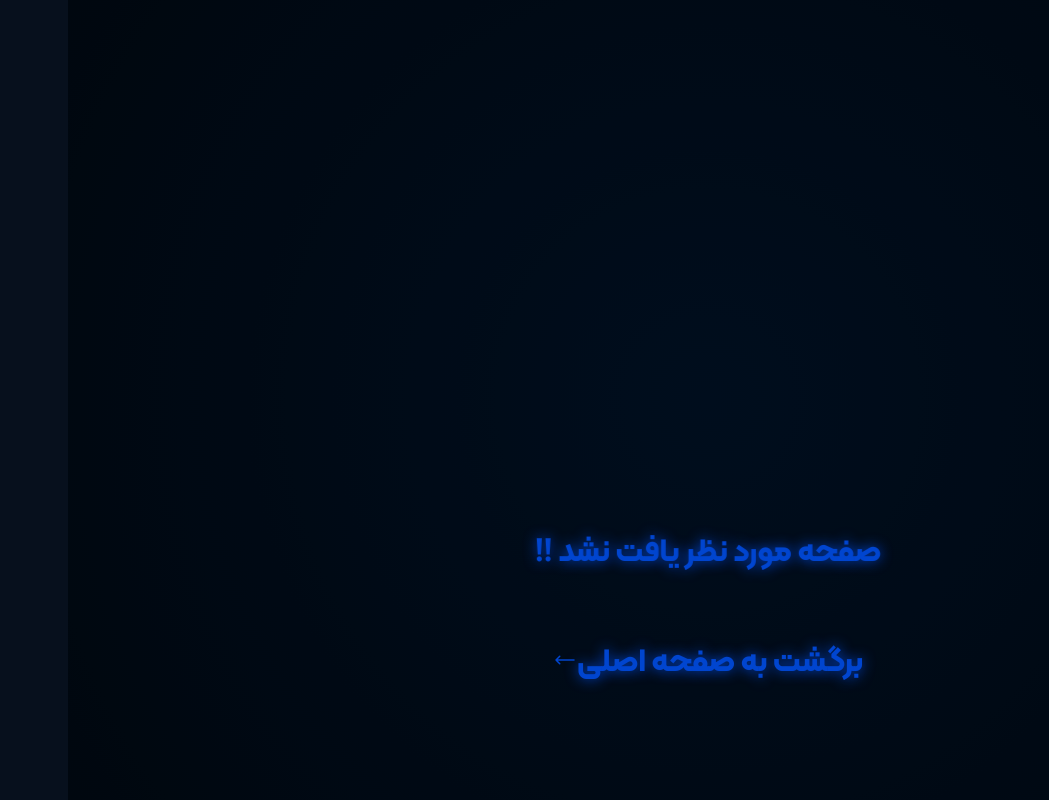
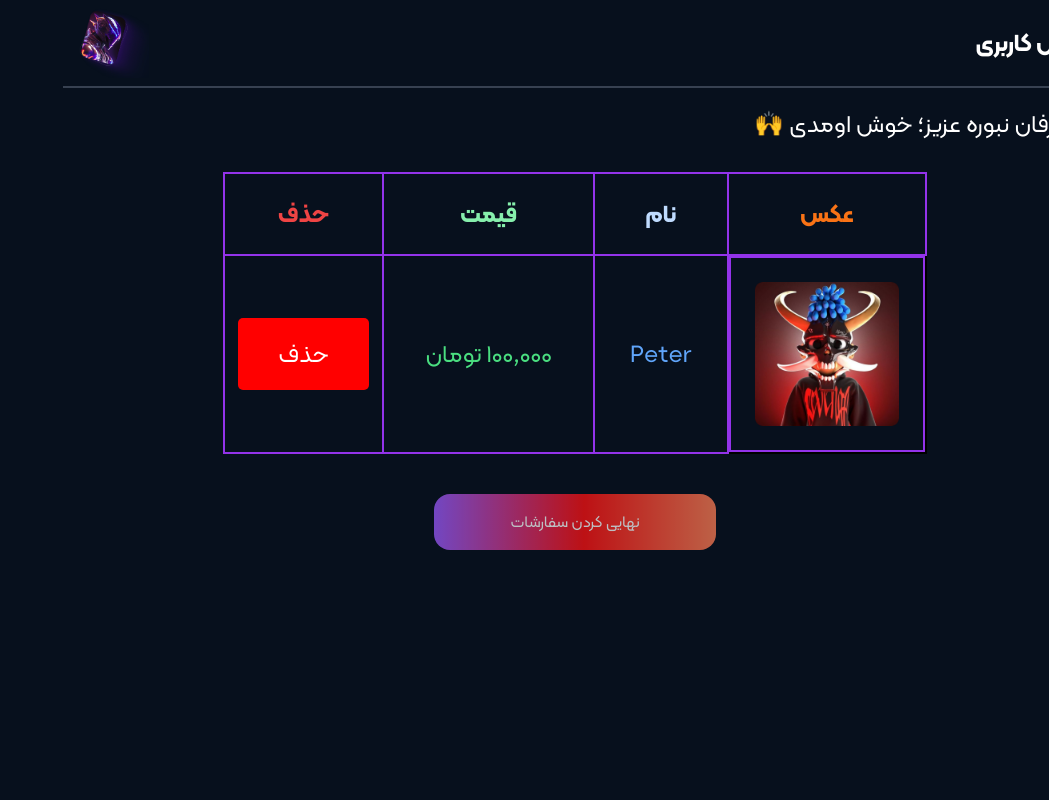
Before and after one commit to ERFAN7255/NFT, a Next.js app: page /my-account/orders in a window 1280 px wide. Before the commit this address had no page. Shown: the whole page, without its empty margins (231-1280 px from the left). Built offline with nearby package versions, Linux system fonts and the light colour scheme.

Commit message:
create and design orders user

```diff
--- a/package.json
+++ b/package.json
@@ -16,7 +16,9 @@
     "react-dom": "^18",
     "react-icon": "^1.0.0",
     "react-icons": "^5.2.1",
-    "react-redux": "^9.1.2"
+    "react-redux": "^9.1.2",
+    "swal": "^0.1.0",
+    "sweetalert": "^2.1.2"
   },
   "devDependencies": {
     "eslint": "^8",
--- a/src/app/my-account/layout.js
+++ b/src/app/my-account/layout.js
@@ -8,8 +8,8 @@ import { store } from "@/Redux/store";
 function page({ children }) {
   return (
     <Provider store={store}>
-      <div className="md:flex">
-        <Navbar />
+      <Navbar />
+      <div className="md:flex md:justify-end">
         <div className="md:flex md:flex-col md:w-2/3 xl:w-4/5">
           <Header />
           <h1 className="text-white mt-5 mr-5 mb-2 lg:text-2xl">
--- /dev/null
+++ b/src/app/my-account/orders/page.js
@@ -0,0 +1,85 @@
+"use client";
+import Image from "next/image";
+import React from "react";
+import swal from "sweetalert";
+
+function page() {
+  return (
+    <div className="p-6 xl:px-40 w-full flex flex-col justify-center">
+      <table className="border-2 border-black">
+        <thead>
+          <tr>
+            <th className="border-2 lg:text-xl xl:text-2xl border-purple-600 p-4 md:p-6 text-center text-orange-500">
+              عکس
+            </th>
+            <th className="border-2 lg:text-xl xl:text-2xl border-purple-600 p-4 md:p-6 text-center text-blue-200">
+              نام
+            </th>
+            <th className="border-2 lg:text-xl xl:text-2xl border-purple-600 p-4 md:p-6 text-center text-green-300">
+              قیمت
+            </th>
+            <th className="border-2 lg:text-xl xl:text-2xl border-purple-600 p-4 md:p-6 text-center text-red-500">
+              حذف
+            </th>
+          </tr>
+        </thead>
+        <tbody>
+          <tr>
+            <td className="border-2 border-purple-600 p-2 md:py-6 text-center text-blue-400 flex justify-center items-center">
+              <Image
+                src="/img/image 5 (3).png"
+                width={200}
+                height={200}
+                className="w-20 md:w-36"
+                alt=""
+              />
+            </td>
+            <td className="border-2 lg:text-xl xl:text-2xl border-purple-600 p-2 md:p-6 text-center text-blue-400">
+              Peter
+            </td>
+            <td className="border-2 lg:text-xl xl:text-2xl border-purple-600 px-2 py-6 md:p-6 text-center text-green-400">
+              100,000 تومان
+            </td>
+            <td className="border-2 lg:text-xl xl:text-2xl border-purple-600 p-0 text-center">
+              <button
+                className="btn-danger text-white p-2 md:p-3 md:px-6 lg:px-10 lg:p-5"
+                onClick={() =>
+                  swal({
+                    title: "صبر کن بچه جان سایت هنوز کامل نشده 🤨",
+                    icon: "warning",
+                    buttons: "چشم",
+                  })
+                }
+              >
+                حذف
+              </button>
+            </td>
+          </tr>
+        </tbody>
+      </table>
+
+      {/* Button */}
+      <div className="flex justify-center items-center py-10">
+        <button
+          onClick={() =>
+            swal({
+              title: "آخه تو پول داری بدبخت؟",
+              icon: "warning",
+              buttons: "نه ببخشید مزاحم شدم 😔",
+            })
+          }
+          className="icon_footer_instagram px-4 w-1/2 md:w-3/5 lg:w-2/5 2xl:w-1/5 p-4 rounded-2xl text-white animate-pulse"
+        >
+          نهایی کردن سفارشات
+        </button>
+      </div>
+
+      {/* no product */}
+      {/* <div className="flex justify-center items-center bg-yellow-600 p-4 rounded-xl border-4 border-yellow-300">
+        محصولی در سبد خرید شما موجود نمیباشد !!
+      </div> */}
+    </div>
+  );
+}
+
+export default page;
--- a/src/components/templates/user-panel/Navbar.js
+++ b/src/components/templates/user-panel/Navbar.js
@@ -14,6 +14,7 @@ function Navbar() {
 
   return (
     <>
+      {/* Mobile size: */}
       {isShowNavbar && (
         <div
           className={`bg-blue-950 w-3/5 fixed h-screen z-50 top-0 bottom-0`}
@@ -53,7 +54,10 @@ function Navbar() {
                 </svg>
                 پیشخوان
               </li>
-              <li className="flex gap-2 p-2 justify-between rounded-xl text-white">
+              <Link
+                href={"/my-account/orders"}
+                className="flex gap-2 p-2 justify-between rounded-xl text-white"
+              >
                 <div className="flex gap-3">
                   <svg
                     xmlns="http://www.w3.org/2000/svg"
@@ -74,9 +78,9 @@ function Navbar() {
                 <span className=" bg-red-600 flex items-center justify-center text-center w-4 h-4 rounded-full text-white p-3">
                   0
                 </span>
-              </li>
+              </Link>
               <Link
-                href={"/user-panel/UserDetails"}
+                href={"/my-account/profile"}
                 className="flex gap-2 p-2 rounded-xl text-white bg-purple-600"
               >
                 <svg
@@ -136,9 +140,8 @@ function Navbar() {
       )}
 
       {/* MD : */}
-
       <div
-        className={`hidden md:block bg-blue-950 w-3/5 md:w-1/3 xl:w-1/5`}
+        className={`hidden md:block bg-blue-950 w-3/5 md:w-1/3 xl:w-1/5 fixed h-screen`}
         data-aos="fade-left"
       >
         <div className="flex justify-center gap-4 items-center pt-5 lg:gap-6">
@@ -170,7 +173,10 @@ function Navbar() {
               </svg>
               پیشخوان
             </li>
-            <li className="flex gap-2 p-2 justify-between rounded-xl text-white">
+            <Link
+              href={"/my-account/orders"}
+              className="flex gap-2 p-2 justify-between rounded-xl text-white"
+            >
               <div className="flex gap-3">
                 <svg
                   xmlns="http://www.w3.org/2000/svg"
@@ -191,9 +197,9 @@ function Navbar() {
               <span className=" bg-red-600 flex items-center justify-center text-center w-4 h-4 rounded-full text-white p-3">
                 0
               </span>
-            </li>
+            </Link>
             <Link
-              href={"/user-panel/UserDetails"}
+              href={"/my-account/profile"}
               className="flex gap-2 p-2 rounded-xl bg-purple-600 text-white"
             >
               <svg
--- a/src/styles/globals.css
+++ b/src/styles/globals.css
@@ -117,6 +117,11 @@ header::after {
 
 .border-1 {
   border: 1px white solid;
+}
+
+.btn-danger {
+  background-color: red;
+  border-radius: 5px;
 }
 
 .section_news_letters {
@@ -259,3 +264,9 @@ label {
 /* not found page */
 
 /* End not found page */
+
+/* swal */
+.swal-footer {
+  display: flex;
+  justify-content: center;
+}
```
Also changed, not shown: 1 other file (tests, documents, lock files or other folders).
